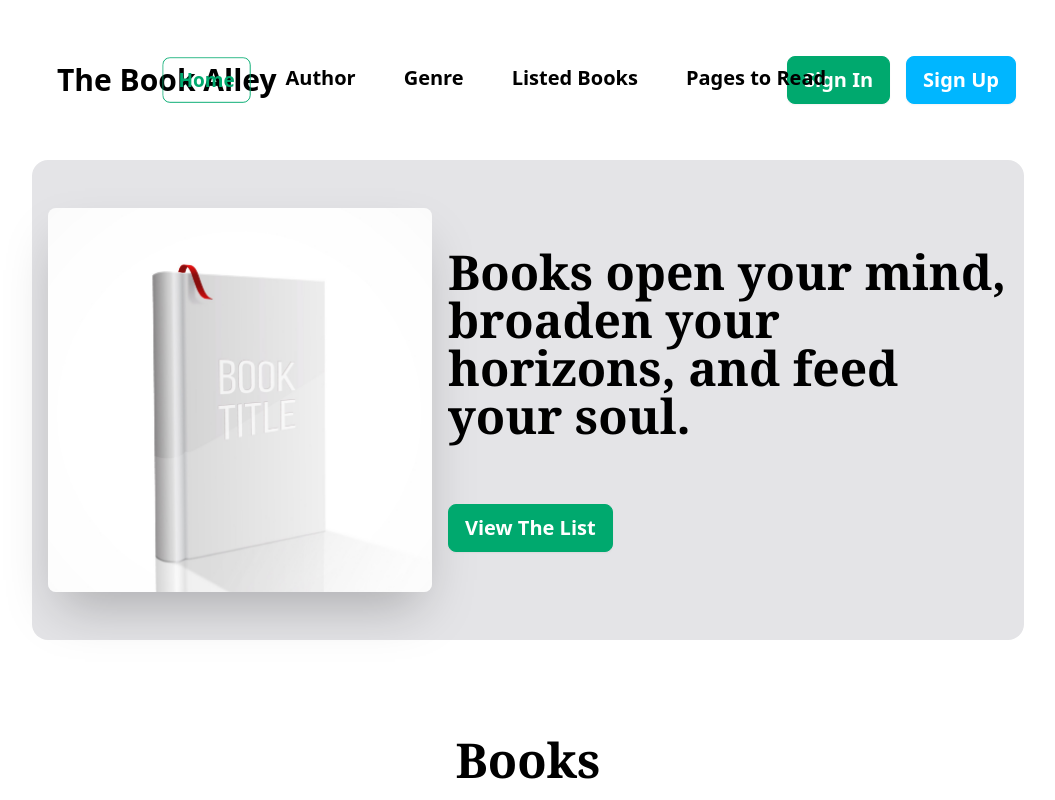
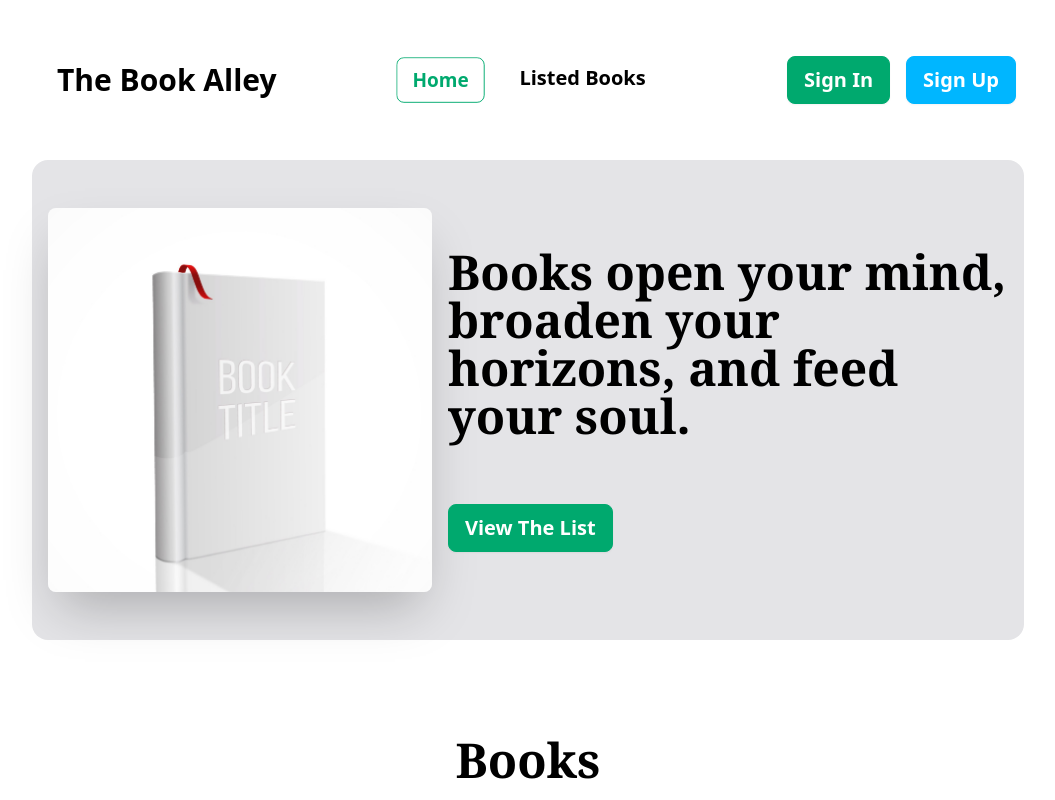
Before and after one commit to sakibkx/The-Book-Alley, a React (Vite) app: page / in a window 1280 px wide. Shown: the top 800 px of the page, without its empty margins (112-1167 px from the left). Built offline with nearby package versions, Linux system fonts and the light colour scheme.

Commit message:
making some changes

```diff
--- a/package.json
+++ b/package.json
@@ -17,6 +17,7 @@
     "react-icons": "^5.3.0",
     "react-router-dom": "^6.28.0",
     "react-toastify": "^10.0.6",
+    "recharts": "^2.13.3",
     "sort-by": "^1.2.0"
   },
   "devDependencies": {
--- a/src/components/Author/Author.jsx
+++ /dev/null
@@ -1,10 +0,0 @@
-
-const Author = () => {
-  return (
-    <div>
-      <h1>This is Author page</h1>
-    </div>
-  );
-};
-
-export default Author;
--- a/src/components/Genre/Genre.jsx
+++ /dev/null
@@ -1,10 +0,0 @@
-
-const Genre = () => {
-  return (
-    <div>
-      <h1>Here we search books by genre</h1>
-    </div>
-  );
-};
-
-export default Genre;
--- a/src/components/NavBar/NavBar.jsx
+++ b/src/components/NavBar/NavBar.jsx
@@ -17,30 +17,6 @@ const NavBar = () => {
     </li>
     <li>
       <NavLink
-        to="/author"
-        className={({ isActive }) =>
-          isActive
-            ? 'btn btn-outline btn-success text-white font-semibold text-xl'  // Active state
-            : 'text-xl font-semibold'  // Inactive state
-        }
-      >
-        Author
-      </NavLink>
-    </li>
-    <li>
-      <NavLink
-        to="/genre"
-        className={({ isActive }) =>
-          isActive
-            ? 'btn btn-outline btn-success text-white font-semibold text-xl'  // Active state
-            : 'text-xl font-semibold'  // Inactive state
-        }
-      >
-        Genre
-      </NavLink>
-    </li>
-    <li>
-      <NavLink
         to="/listedBooks"
         className={({ isActive }) =>
           isActive
@@ -49,18 +25,6 @@ const NavBar = () => {
         }
       >
         Listed Books
-      </NavLink>
-    </li>
-    <li>
-      <NavLink
-        to="/pagesToRead"
-        className={({ isActive }) =>
-          isActive
-            ? 'btn btn-outline btn-success text-white font-semibold text-xl'  // Active state
-            : 'text-xl font-semibold'  // Inactive state
-        }
-      >
-        Pages to Read
       </NavLink>
     </li>
   </>
--- a/src/components/PagesToRead/PagesToRead.jsx
+++ /dev/null
@@ -1,10 +0,0 @@
-
-const PagesToRead = () => {
-  return (
-    <div>
-      <h1>This is pages to read</h1>
-    </div>
-  );
-};
-
-export default PagesToRead;
```
Also changed, not shown: src/main.jsx (+0 -15 lines), 1 other file (tests, documents, lock files or other folders).
